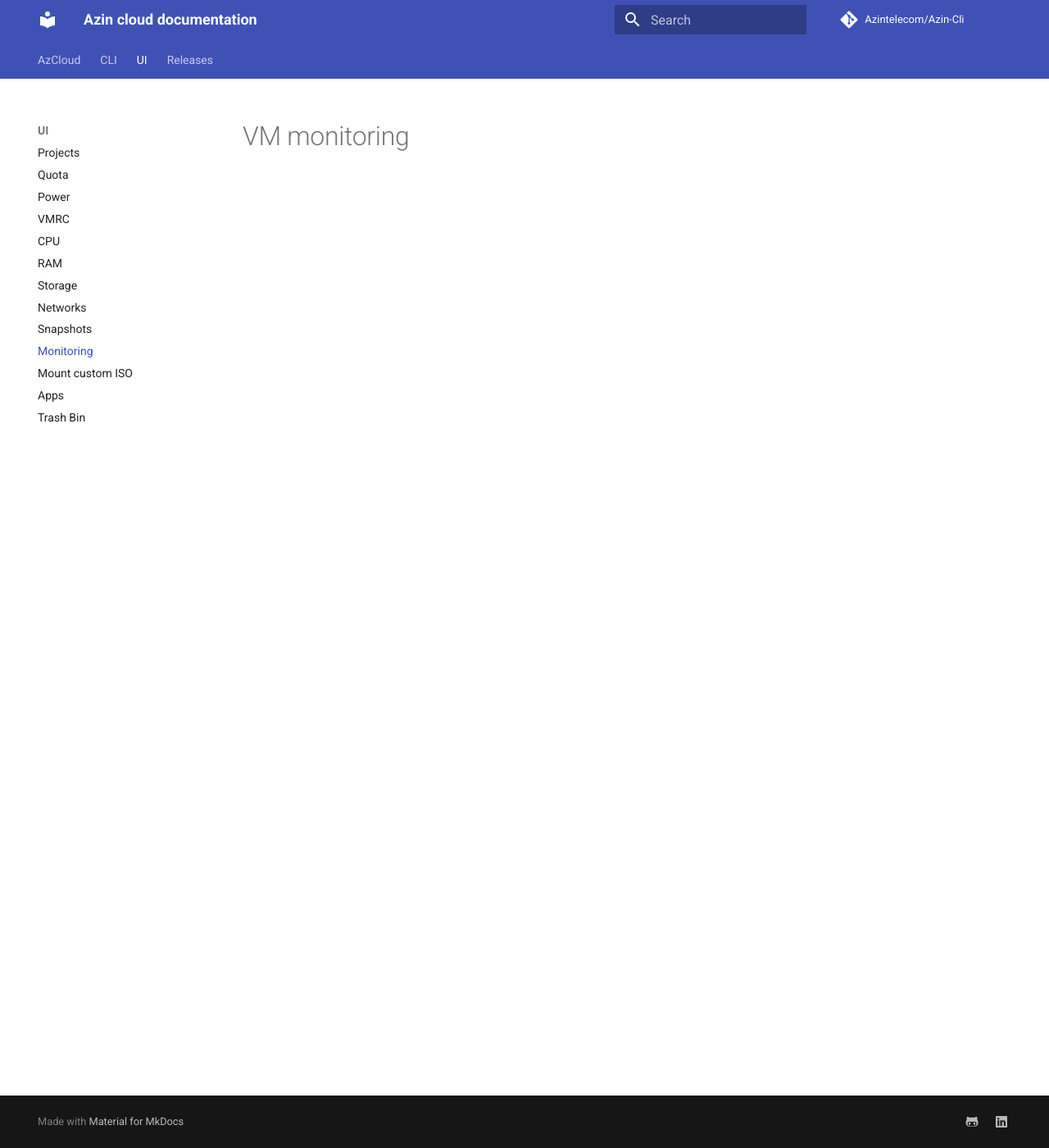
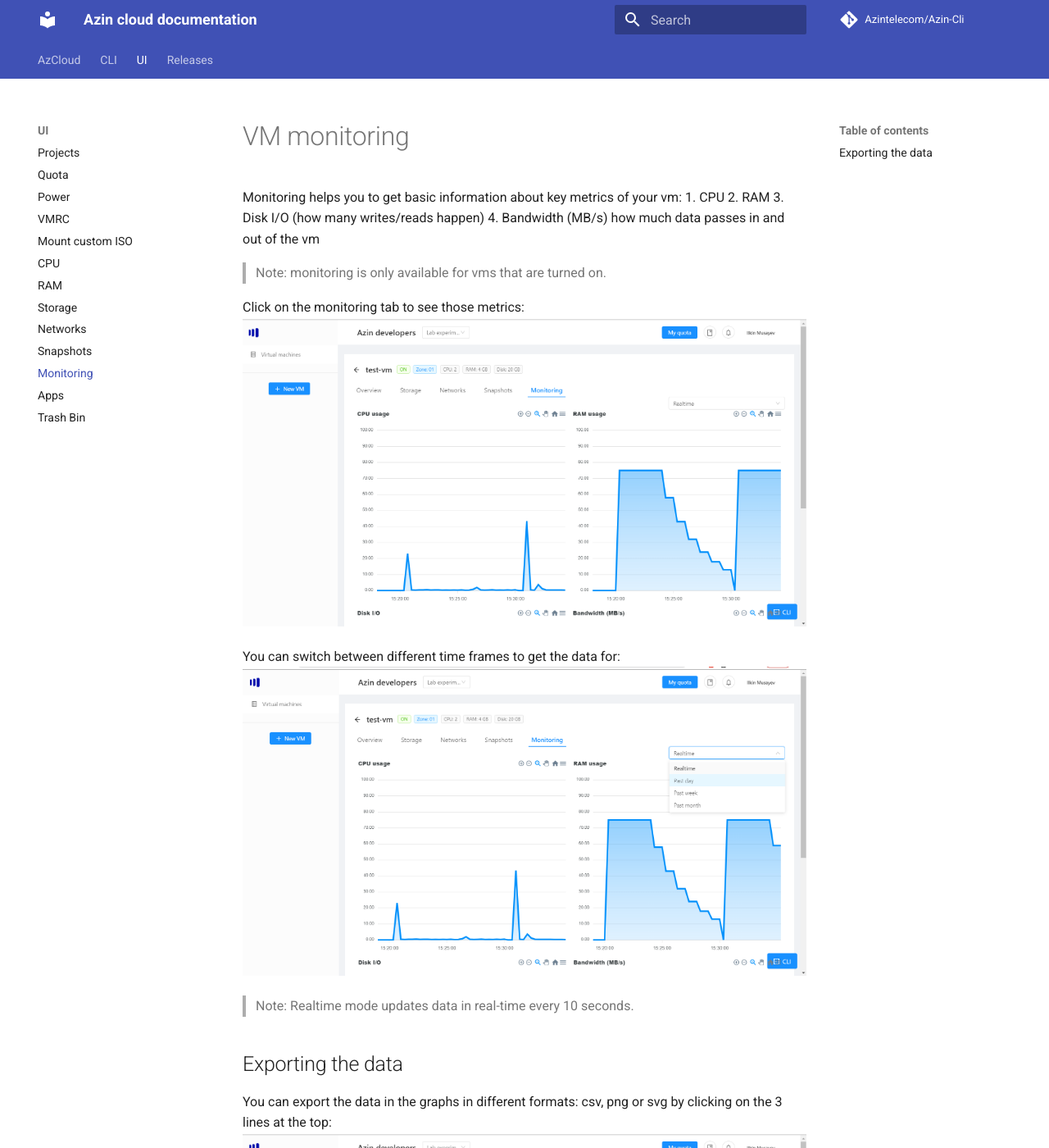
Before and after one commit to ffarajullayev/cli, an MkDocs documentation site: the page built from docs/ui/monitoring.md, in a window 1280 px wide and 1400 px high. Shown: the whole window at 82% size. Built offline with MkDocs 1.6.1 and Material for MkDocs 9.7.7, drawn with Linux system fonts in a browser that asks for light colours; comment, search, counter and statistics services are not loaded; some of the changed text lies outside the part shown.

Commit message:
Monitoring

```diff
--- a/docs/ui/monitoring.md
+++ b/docs/ui/monitoring.md
@@ -1 +1,20 @@
 # VM monitoring
+Monitoring helps you to get basic information about key metrics of your vm:
+1. CPU
+2. RAM
+3. Disk I/O (how many writes/reads happen)
+4. Bandwidth (MB/s) how much data passes in and out of the vm
+
+> Note: monitoring is only available for vms that are turned on.
+
+Click on the monitoring tab to see those metrics:
+![Monitoring](./images/monitoring/monitoring.png)
+
+You can switch between different time frames to get the data for:
+![Timeframe](./images/monitoring/timeframe.png)
+> Note: Realtime mode updates data in real-time every 10 seconds.
+
+## Exporting the data
+You can export the data in the graphs in different formats: csv, png or svg by clicking on the 3 lines at the top:
+![Export](./images/monitoring/export.png)
+Once you choose the format, click on it and the file be downloaded.
--- a/mkdocs.yml
+++ b/mkdocs.yml
@@ -25,13 +25,13 @@ nav:
     - Quota: ui/quota.md
     - Power: ui/power.md
     - VMRC: ui/vmrc.md
+    - Mount custom ISO: ui/mount-iso.md
     - CPU: ui/cpu.md
     - RAM: ui/ram.md
     - Storage: ui/storage.md
     - Networks: ui/networks.md
     - Snapshots: ui/snapshots.md
     - Monitoring: ui/monitoring.md
-    - Mount custom ISO: ui/mount-iso.md
     - Apps: ui/apps.md
     - Trash Bin: ui/bin.md
   - Releases:
```
Also changed, not shown: docs/ui/images/monitoring/export.png (added), docs/ui/images/monitoring/monitoring.png (added), docs/ui/images/monitoring/timeframe.png (added).
